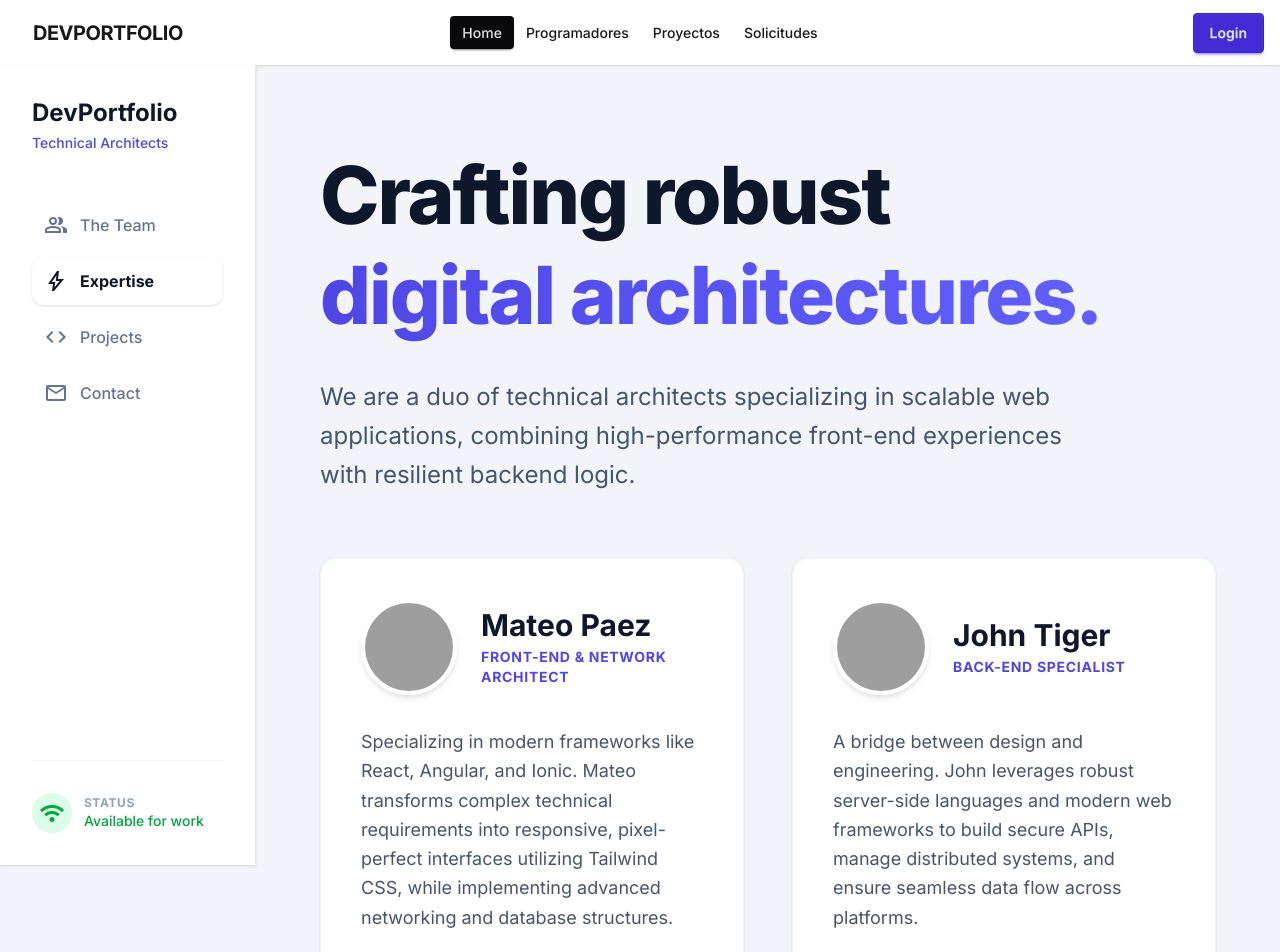
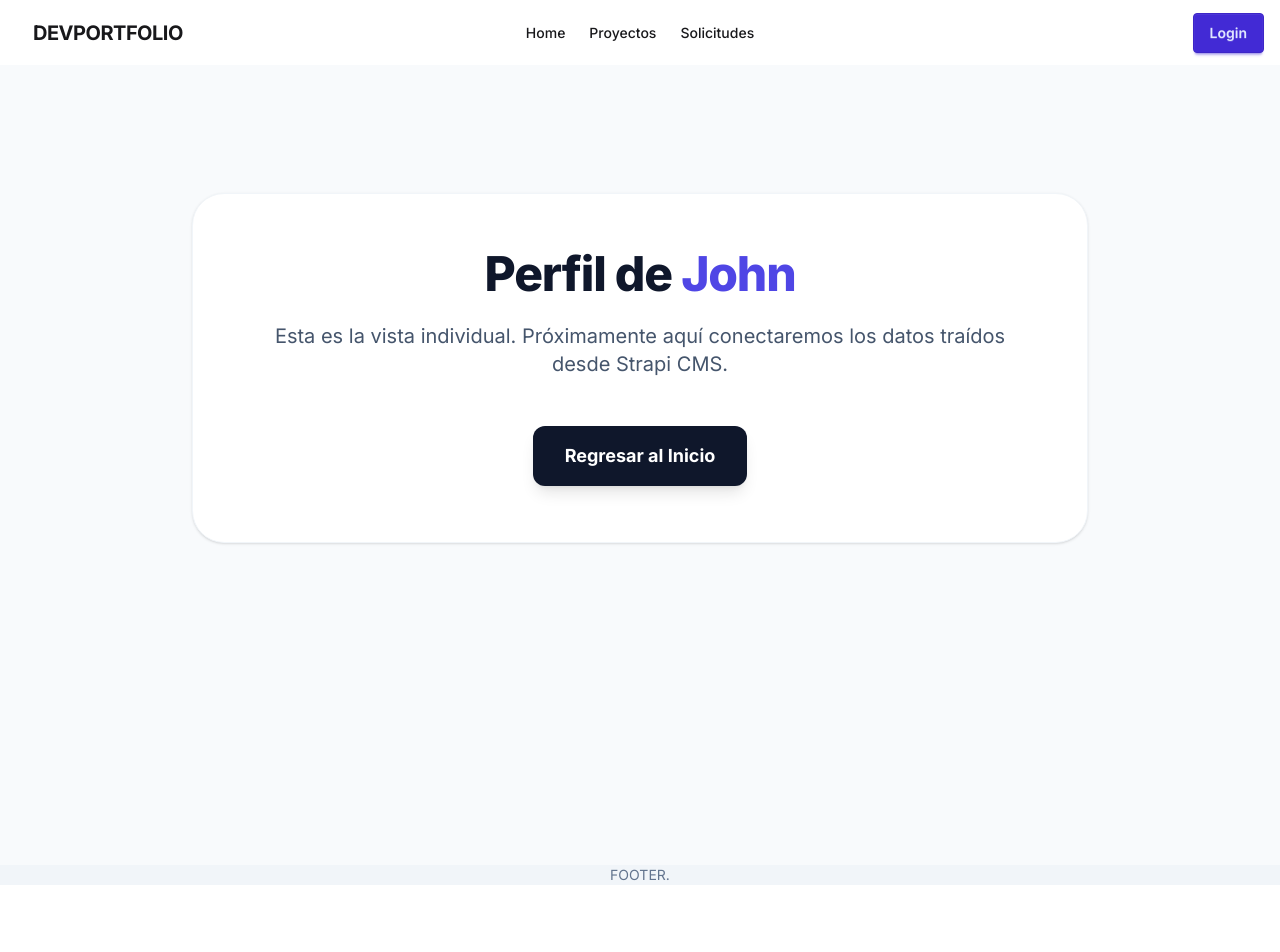
Before and after one commit to MattxPz/PPW-ProyectoIntegrador-PaezTigre, an Angular app: page /programador/john in a window 1280 px wide. Before the commit this address led to /. Shown: the top 952 px of the page. After the commit the page ends 885 px from the top, so only its background shows below. Built offline with nearby package versions, Linux system fonts and the light colour scheme; grey boxes are pictures that could not be loaded.

Commit message:
feat: implementacion componente app-profile y navegación dinámica desde las cards

```diff
--- a/src/app/app.routes.ts
+++ b/src/app/app.routes.ts
@@ -1,7 +1,9 @@
 import { Routes } from '@angular/router';
 import { AppHero } from './components/app-hero/app-hero';
+import { AppProfile } from './components/app-profile/app-profile';
 
 export const routes: Routes = [
     {path: '', component: AppHero},
+    {path: 'programador/:id', component: AppProfile},
     {path: '**', redirectTo: ''},
 ];
--- a/src/app/components/app-header/app-header.html
+++ b/src/app/components/app-header/app-header.html
@@ -59,15 +59,6 @@
 
         <li>
           <a
-            routerLink="/programadores"
-            routerLinkActive="menu-active"
-          >
-            Programadores
-          </a>
-        </li>
-
-        <li>
-          <a
             routerLink="/proyectos"
             routerLinkActive="menu-active"
           >
@@ -114,15 +105,6 @@
 
       <li>
         <a
-          routerLink="/programadores"
-          routerLinkActive="menu-active"
-        >
-          Programadores
-        </a>
-      </li>
-
-      <li>
-        <a
           routerLink="/proyectos"
           routerLinkActive="menu-active"
         >
--- a/src/app/components/app-hero/app-hero.html
+++ b/src/app/components/app-hero/app-hero.html
@@ -71,14 +71,16 @@
                 We are a duo of technical architects specializing in scalable web applications, combining high-performance front-end experiences with resilient backend logic.
             </p>
 
-            <div class="grid md:grid-cols-2 gap-8 lg:gap-12">
-                <div class="bg-white p-8 lg:p-10 rounded-2xl border border-slate-100 shadow-sm hover:shadow-xl transition-all duration-300 relative overflow-hidden flex flex-col justify-between h-full">
-                    <div class="absolute top-0 right-0 w-40 h-40 bg-brand-50 rounded-bl-full -z-10"></div>
+            <div class="grid md:grid-cols-2 gap-8 lg:gap-12 cursor-pointer">
+
+                <!-- Card de Mateo -->
+                <a routerLink="/programador/mateo" class="block bg-white p-8 lg:p-10 rounded-2xl border border-slate-100 shadow-sm hover:shadow-xl hover:border-brand-300 hover:-translate-y-1 transition-all duration-300 relative overflow-hidden flex flex-col justify-between h-full group">
+                    <div class="absolute top-0 right-0 w-40 h-40 bg-brand-50 rounded-bl-full -z-10 group-hover:scale-110 transition-transform"></div>
                     <div>
                         <div class="flex items-center gap-6 mb-8">
                             <img alt="Mateo Paez" class="w-24 h-24 rounded-full border-4 border-white shadow-md object-cover shrink-0" src="https://cdn.nba.com/manage/2018/09/lebron-iso-akron-school.jpg"/>
                             <div>
-                                <h3 class="text-3xl font-bold text-slate-900 mb-1">Mateo Paez</h3>
+                                <h3 class="text-3xl font-bold text-slate-900 mb-1 group-hover:text-brand-600 transition-colors">Mateo Paez</h3>
                                 <p class="text-sm font-bold text-brand-600 uppercase tracking-wider">Front-End & Network Architect</p>
                             </div>
                         </div>
@@ -86,15 +88,16 @@
                             Specializing in modern frameworks like React, Angular, and Ionic. Mateo transforms complex technical requirements into responsive, pixel-perfect interfaces utilizing Tailwind CSS, while implementing advanced networking and database structures.
                         </p>
                     </div>
-                </div>
+                </a>
 
-                <div class="bg-white p-8 lg:p-10 rounded-2xl border border-slate-100 shadow-sm hover:shadow-xl transition-all duration-300 relative overflow-hidden flex flex-col justify-between h-full">
-                    <div class="absolute top-0 right-0 w-40 h-40 bg-indigo-50 rounded-bl-full -z-10"></div>
+                <!-- Card de John -->
+                <a routerLink="/programador/john" class="block bg-white p-8 lg:p-10 rounded-2xl border border-slate-100 shadow-sm hover:shadow-xl hover:border-indigo-300 hover:-translate-y-1 transition-all duration-300 relative overflow-hidden flex flex-col justify-between h-full group">
+                    <div class="absolute top-0 right-0 w-40 h-40 bg-indigo-50 rounded-bl-full -z-10 group-hover:scale-110 transition-transform"></div>
                     <div>
                         <div class="flex items-center gap-6 mb-8">
                             <img alt="John Tiger" class="w-24 h-24 rounded-full border-4 border-white shadow-md object-cover shrink-0" src="https://i.pinimg.com/236x/29/af/15/29af15e8f552fa65477e3801b297e3d1.jpg"/>
                             <div>
-                                <h3 class="text-3xl font-bold text-slate-900 mb-1">John Tiger</h3>
+                                <h3 class="text-3xl font-bold text-slate-900 mb-1 group-hover:text-indigo-600 transition-colors">John Tiger</h3>
                                 <p class="text-sm font-bold text-brand-600 uppercase tracking-wider">Back-End Specialist</p>
                             </div>
                         </div>
@@ -102,7 +105,7 @@
                             A bridge between design and engineering. John leverages robust server-side languages and modern web frameworks to build secure APIs, manage distributed systems, and ensure seamless data flow across platforms.
                         </p>
                     </div>
-                </div>
+                </a>
             </div>
         </div>
     </section>
--- a/src/app/components/app-hero/app-hero.ts
+++ b/src/app/components/app-hero/app-hero.ts
@@ -1,8 +1,9 @@
 import { ChangeDetectionStrategy, Component, HostListener, signal } from '@angular/core';
+import { RouterLink } from '@angular/router';
 
 @Component({
   selector: 'app-hero',
-  imports: [],
+  imports: [RouterLink],
   templateUrl: './app-hero.html',
   changeDetection: ChangeDetectionStrategy.OnPush,
 })
--- /dev/null
+++ b/src/app/components/app-profile/app-profile.html
@@ -0,0 +1,13 @@
+<main class="min-h-screen pt-32 pb-16 px-6 md:px-12 lg:px-16 bg-slate-50 flex justify-center items-start">
+    <div class="w-full max-w-4xl bg-white p-10 lg:p-14 rounded-[2rem] shadow-sm border border-slate-100 text-center">
+        <h1 class="text-4xl md:text-5xl font-extrabold text-slate-900 mb-6 tracking-tight">
+            Perfil de <span class="text-brand-600">{{ developerId() | titlecase }}</span>
+        </h1>
+        <p class="text-slate-600 text-lg md:text-xl mb-12">
+            Esta es la vista individual. Próximamente aquí conectaremos los datos traídos desde Strapi CMS.
+        </p>
+        <a routerLink="/" class="inline-flex items-center justify-center py-4 px-8 bg-slate-900 text-white text-lg font-bold rounded-xl hover:bg-brand-600 active:scale-95 transition-all shadow-lg">
+            Regresar al Inicio
+        </a>
+    </div>
+</main>
--- /dev/null
+++ b/src/app/components/app-profile/app-profile.ts
@@ -0,0 +1,20 @@
+import { Component, inject, signal } from '@angular/core';
+import { ActivatedRoute, RouterLink } from '@angular/router';
+import { TitleCasePipe } from '@angular/common';
+
+@Component({
+    selector: 'app-profile',
+    imports: [RouterLink, TitleCasePipe],
+    templateUrl: './app-profile.html'
+})
+export class AppProfile {
+    private route = inject(ActivatedRoute);
+
+    developerId = signal<string | null>(null);
+
+constructor() {
+    this.route.paramMap.subscribe(params => {
+        this.developerId.set(params.get('id'));
+    });
+    }
+}
```
